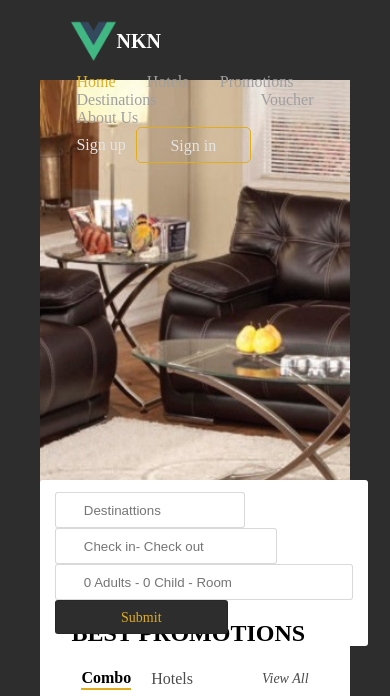
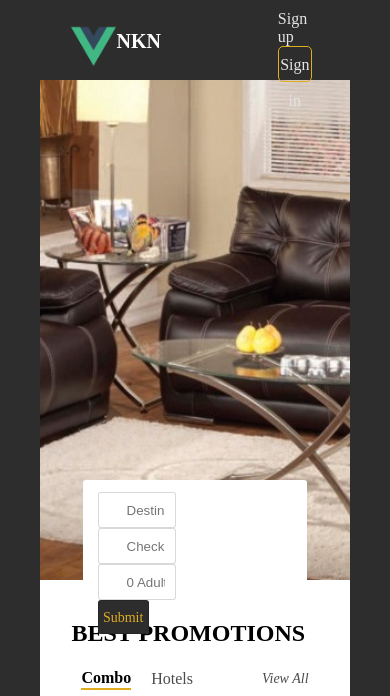
Before and after one commit to Ahmedloll/Online-Booking-Website, a Vue app: page / in a window 390 px wide. Shown: the top 696 px of the page. Built offline with nearby package versions, Linux system fonts and the light colour scheme; a web font is replaced by a local one.

Commit message:
trying to make it responsive[C

```diff
--- a/src/components/AppHeader.vue
+++ b/src/components/AppHeader.vue
@@ -74,7 +74,12 @@ li i {
 .active {
   color: #e0ad1e;
 }
+
+.sign-container {
+  width: 18.5%;
+}
 .sign-container a {
+  width: 30%;
   text-align: center;
 }
 
@@ -92,7 +97,7 @@ a {
 }
 
 a.login {
-  width: 113px;
+  width: 70%;
   height: 34px;
   border: 1px solid #e0ad1e;
   border-radius: 5px;
@@ -116,4 +121,17 @@ a.login {
 .dropdown:hover .dropdown-content {
   display: block;
 }
+@media only screen and (max-width: 1280px) {
+  ul.container {
+    display: none;
+  }
+}
 </style>
+
+
+
+@media only screen and (max-width: 1280px) {
+  ul.container {
+    background-color:red;
+  }
+}
--- a/src/components/DestinationItem.vue
+++ b/src/components/DestinationItem.vue
@@ -11,8 +11,23 @@ export default {
 };
 </script>
 <style scoped>
+@media only screen and (max-width: 1280px) {
+  .DestinationItem {
+    width: 45%;
+  }
+}
+@media only screen and (min-width: 1280px) {
+  .DestinationItem {
+      width: 18%;
+
+  }
+}
+@media only screen and (max-width: 580px) {
+  .DestinationItem {
+    width: 100%;
+  }
+}
 .DestinationItem {
-  width: 18%;
   position: relative;
 }
 img {
--- a/src/components/DestinationsList.vue
+++ b/src/components/DestinationsList.vue
@@ -10,7 +10,7 @@
       </div>
       <a class="view-all-link" href="#">View All</a>
     </div>
-    <div class="container flex-s-between">
+    <div class="container flex-s-between dest">
       <DestinationItem
         v-for="destinaion in destinaions"
         :destinaion="destinaion"
@@ -63,6 +63,9 @@ export default {
 </script>
 
 <style scoped>
+.dest{
+  flex-wrap: wrap;
+}
 a {
   font-family: playfair-display;
 
--- a/src/components/PromotionItem.vue
+++ b/src/components/PromotionItem.vue
@@ -29,9 +29,26 @@ export default {
 </script>
 
 <style scoped>
+@media only screen and (max-width: 1280px) {
+  .promotionitem {
+    width: 45%;
+  }
+}
+@media only screen and (min-width: 1280px) {
+  .promotionitem {
+    width: 30%;
+  }
+}
+@media only screen and (max-width: 580px) {
+  .promotionitem {
+    width: 100%;
+  }
+}
+.container {
+  flex-wrap: wrap;
+}
 .promotionitem {
   cursor: pointer;
-  width: 30%;
 }
 img {
   width: 100%;
--- a/src/components/SearchBar.vue
+++ b/src/components/SearchBar.vue
@@ -39,13 +39,19 @@ div.search-div {
   padding-top: 400px;
   text-align: -webkit-center;
 }
+@media only screen and (max-width: 1350px) {
+  form {
+    width: 30%;
+  }
+}
 form {
-  width: fit-content;
+  width: 66%;
   padding: 12px 10px;
   border-radius: 3px;
 }
 input,
 input[type="submit"] {
+  width: 75%;
   padding: 0 10px 0 28px;
   height: 34px;
   border: 1px solid rgba(0, 0, 0, 0.15);
@@ -54,24 +60,23 @@ input[type="submit"] {
 }
 
 input[type="submit"] {
-  width: 173px;
+  width: 100%;
   font-family: playfair-display;
   font-size: 14px;
   line-height: 19px;
   color: #e0ad1e;
   padding: 0;
 }
-input[placeholder="Destinattions"] {
-  width: 150px;
+@media only screen and (max-width: 1350px) {
+  .icon-handler {
+    width: 100%;
+  }
+  .container {
+    flex-direction: column;
+  }
 }
-input[placeholder="Check in- Check out"] {
-  width: 182px;
-}
-input[placeholder="0 Adults - 0 Child - Room"] {
-  width: 258px;
-}
-
 .icon-handler {
+  width: 25%;
   position: relative;
 }
 .icon-handler i {
--- a/src/components/details.vue
+++ b/src/components/details.vue
@@ -10,7 +10,6 @@
 </template>
 <script>
 export default {
-  name: "details",
+  name: "Details",
 };
 </script>
-<style scoped>
```
